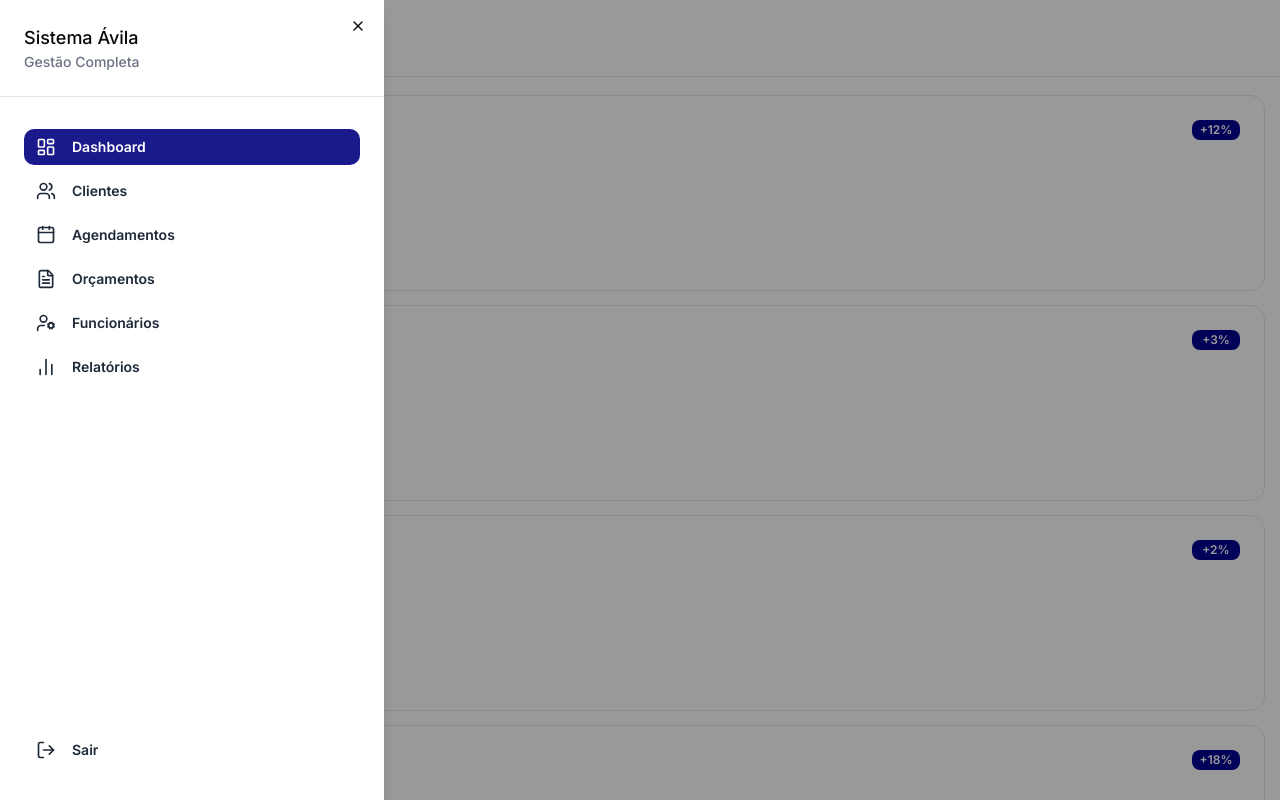
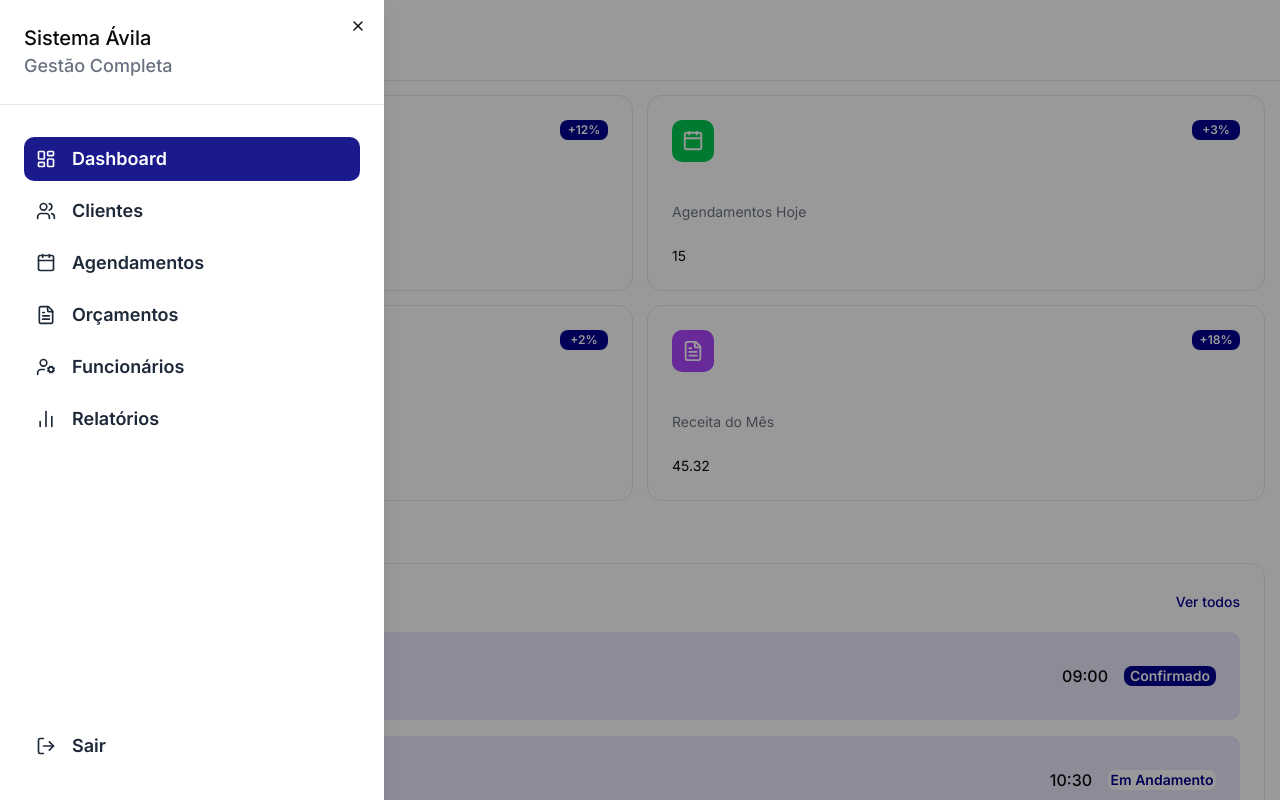
Before and after one commit to danielqueirozc/system-rh, a Next.js app in the folder web/: page /dashboard in a window 1280 px wide. Both pictures are taken after a click on the button "Abrir menu". Shown: the top 800 px of the page. Built offline with nearby package versions, Linux system fonts and the light colour scheme.

Commit message:
style: add responsive md breakpoints and layout fixes
Improve tablet/desktop layout for dashboard, reports and shared
components (nav, header, schedule cards) with md: text/spacing
adjustments and a two-column dashboard grid.

```diff
--- a/web/app/(employee)/dashboard/page.tsx
+++ b/web/app/(employee)/dashboard/page.tsx
@@ -1,11 +1,8 @@
 'use client'
 
-import { ButtonHamburguer } from "@/app/components/ui/button-hamburguer";
 import { CardDashboard } from "@/app/components/card-dashboard";
 import { CardTodaySchedule } from "@/app/components/card-today schedule";
-import { Sheet, SheetContent, SheetTitle, SheetTrigger } from "@/app/components/ui/sheet";
-import { Calendar, ChartColumn, FileText, LayoutDashboard, LogOut, UserCog, Users } from "lucide-react";
-import Link from "next/link";
+import { Calendar, FileText, Users } from "lucide-react";
 import { useState } from "react";
 import { CardPendingBudgets } from "@/app/components/ui/card-pending-bugets";
 import { usePathname } from "next/navigation";
@@ -24,7 +21,7 @@ export default function Dashboard() {
       <HeaderMobile title='Dashboard' />
 
       <main className="flex flex-col gap-8 pt-20">
-        <div className="p-4 flex flex-col gap-4">
+        <div className="p-4 grid grid-cols-1 md:grid-cols-2 gap-4">
           <CardDashboard
             number={12}
             name='Total de Clientes'
--- a/web/app/(employee)/reports/page.tsx
+++ b/web/app/(employee)/reports/page.tsx
@@ -26,7 +26,7 @@ export default function Reports() {
     <div className="flex flex-col">
       <HeaderMobile title='Relatórios' />
 
-      <div className="pt-24 px-4">
+      <div className="pt-24 px-4 pb-8">
         <div className="flex flex-col gap-6 text-gray-900 text-sm">
           <p>Relatórios e Análises</p>
           <div className="flex justify-baseline gap-4">
--- a/web/app/components/card-today schedule.tsx
+++ b/web/app/components/card-today schedule.tsx
@@ -4,7 +4,6 @@ import { ItemTodaySchedule } from "./item-today-schedule";
 
 export function CardTodaySchedule() {
   return (
-    <div className="">
     <Card className="flex flex-col gap-4 p-6">
       <div className="flex justify-between items-center">
         <strong className="text-lg">Agendamentos de Hoje</strong>
@@ -44,6 +43,5 @@ export function CardTodaySchedule() {
         status="Pendente"
       />
     </Card>
-    </div>
   )
 }
--- a/web/app/components/header-mobile.tsx
+++ b/web/app/components/header-mobile.tsx
@@ -8,7 +8,7 @@ export function HeaderMobile({ title }: HeaderMobileProps) {
   return (
      <header className="fixed top-0 left-0 w-full flex items-center gap-8 p-7 border-b border-gray-200 bg-white z-10">
       <NavbarMenuMobile />
-      <span className="text-black text-sm">{title}</span>
+      <span className="text-black text-sm md:text-base">{title}</span>
     </header>
   )
 }
--- a/web/app/components/item-today-schedule.tsx
+++ b/web/app/components/item-today-schedule.tsx
@@ -16,12 +16,12 @@ export function ItemTodaySchedule({clientName, service, time, status}: ItemToday
       </div>
 
       <div className="flex gap-4 items-center">
-        <span className="text-sm font-medium">{time}</span>
+        <span className="text-sm md:text-base font-medium">{time}</span>
           <span
             className={cn(
-              status === 'Confirmado' && "bg-[#020290] text-white rounded-md h-5 w-22 flex justify-center font-semibold items-center text-xs",
-              status === 'Em Andamento' && "bg-white text-blue rounded-md h-5 w-26 flex justify-center font-semibold items-center text-xs",
-              status === 'Pendente' && "border border-gray-600/10 text-gray-7T00 rounded-md h-5 w-18 flex justify-center font-semibold items-center text-xs"
+              status === 'Confirmado' && "bg-[#020290] text-white rounded-md h-5 w-22 md:w-23 flex justify-center font-semibold items-center text-xs md:text-sm",
+              status === 'Em Andamento' && "bg-white text-blue rounded-md h-5 w-26 md:w-27 flex justify-center font-semibold items-center text-xs md:text-sm",
+              status === 'Pendente' && "border border-gray-600/10 text-gray-700 rounded-md h-5 w-18 md:w-19 flex justify-center font-semibold items-center text-xs md:text-sm"
             )}
           >
           {status}
--- a/web/app/components/navbar-menu-mobile.tsx
+++ b/web/app/components/navbar-menu-mobile.tsx
@@ -30,8 +30,8 @@ export function NavbarMenuMobile() {
 
       <SheetContent side="left" className="">
         <header className="flex flex-col border-b border-gray-200 p-6">
-          <SheetTitle className="text-lg">Sistema Ávila</SheetTitle>
-          <span className="text-gray-500 font-medium">Gestão Completa</span>
+          <SheetTitle className="text-lg md:text-xl">Sistema Ávila</SheetTitle>
+          <span className="text-gray-500 font-medium md:text-lg">Gestão Completa</span>
         </header>
 
         <main className="flex flex-col justify-between h-full pb-8">
@@ -42,7 +42,7 @@ export function NavbarMenuMobile() {
                 route === href ? "bg-[#1a1a8c] text-white" : "text-gray-800"
               )}>
                 <Icon size={20} />
-                <span>{label}</span>
+                <span className="md:text-lg">{label}</span>
               </Link>
             ))}
           </div>
@@ -50,7 +50,7 @@ export function NavbarMenuMobile() {
           <div className="flex flex-col gap-2 px-6">
             <button className="flex gap-4 items-center text-gray-800 font-semibold py-2 px-3">
               <LogOut size={20} />
-              <span>Sair</span>
+              <span className="md:text-lg">Sair</span>
             </button>
           </div>
         </main>
```
Lines whose indentation alone changed are shown as unchanged.
